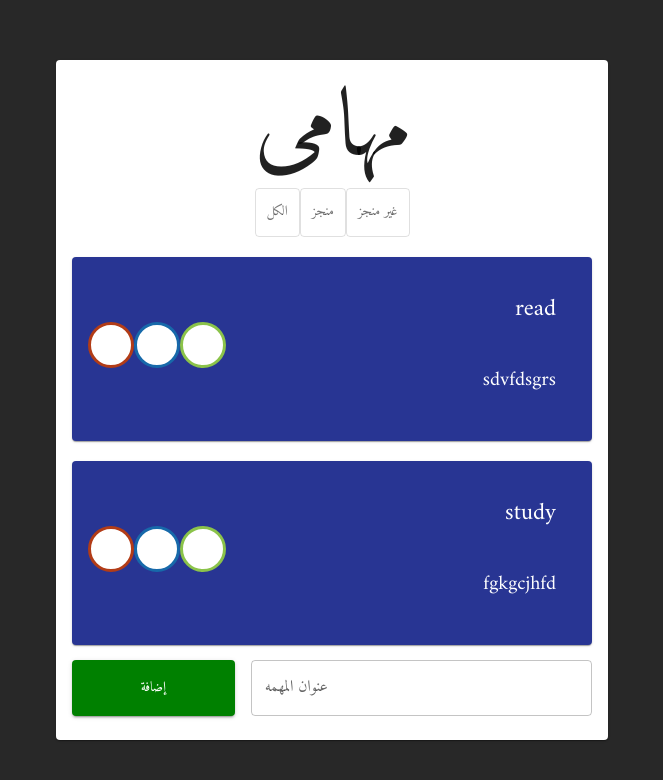
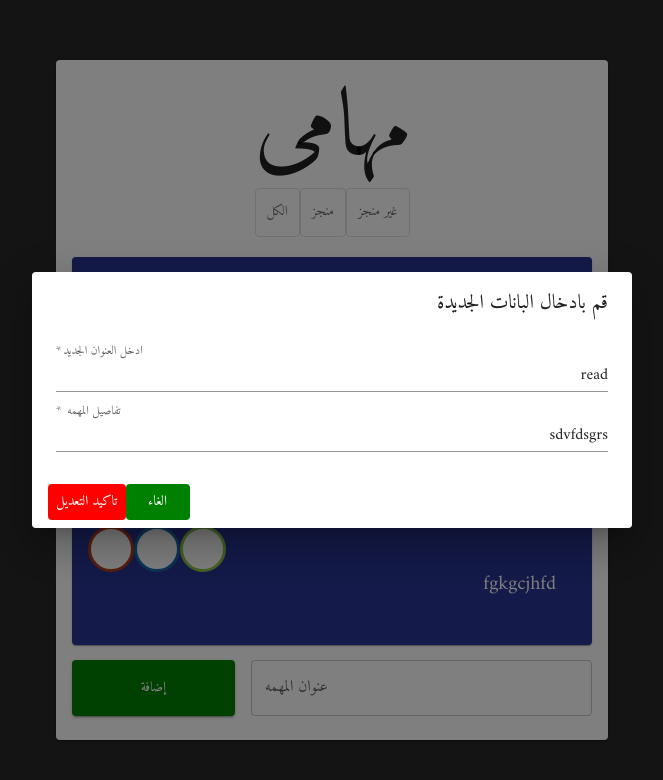
Before and after one commit to abdozayan12/Todo-List-Project, a React (Create React App) app: page / in a window 1280 px wide. Both pictures are taken after a click on the button 465 px from the left and 344 px from the top of the page. Shown: the top 780 px of the page, without its empty margins (308-971 px from the left). Built offline with nearby package versions, Linux system fonts and the light colour scheme; some icons are missing.

Commit message:
Add Edit Functionality

```diff
--- a/src/component/Todo.js
+++ b/src/component/Todo.js
@@ -15,10 +15,12 @@ import DialogContent from "@mui/material/DialogContent";
 import DialogContentText from "@mui/material/DialogContentText";
 import DialogTitle from "@mui/material/DialogTitle";
 import Button from "@mui/material/Button";
-import { red } from "@mui/material/colors";
+import TextField from "@mui/material/TextField";
 
 export default function Todo({ id, title, body, isComplete }) {
   const [showDeleteDialog, setShowDeleteDialog] = useState(false);
+  const [showUpdateDialog, setShowUpdateDialog] = useState(false);
+  const [updatedTodo, setUpdatedTodo] = useState({ title: "", body: "" });
   const { todos, setToDos } = useContext(TodoContext);
 
   function handleCheckClick(todoId) {
@@ -35,24 +37,44 @@ export default function Todo({ id, title, body, isComplete }) {
     setShowDeleteDialog(true);
   }
 
-  function handleClose() {
+  function handleEdite(id) {
+    const current = todos.find((t) => t.id === id);
+    setUpdatedTodo({ title: current.title, body: current.body });
+    setShowUpdateDialog(true);
+  }
+
+  function handleDeleteClose() {
     setShowDeleteDialog(false);
   }
 
+  function handleUpdateClose() {
+    setShowUpdateDialog(false);
+  }
+
   function handleConfirmDelete(todoId) {
-    const updatedTodos = todos.filter((t) => {
+    const updatedTodosAfterDelete = todos.filter((t) => {
+      return t.id !== todoId;
+    });
+    setToDos(updatedTodosAfterDelete);
+  }
 
-        return t.id !== todoId;
-
+  function handleConfirmUpdate(todoId) {
+    const updatedTodos = todos.map((t) => {
+      if (t.id === todoId) {
+        return { ...t, title: updatedTodo.title, body: updatedTodo.body };
+      }
+      return t;
     });
     setToDos(updatedTodos);
+    setShowUpdateDialog(false); // close dialog after update
   }
 
   return (
     <>
+      {/* delete Dialog */}
       <Dialog
         style={{ direction: "rtl" }}
-        onClose={handleClose}
+        onClose={handleDeleteClose}
         open={showDeleteDialog}
         aria-labelledby="alert-dialog-title"
         aria-describedby="alert-dialog-description"
@@ -69,7 +91,7 @@ export default function Todo({ id, title, body, isComplete }) {
           <Button
             className="iconBtn"
             style={{ backgroundColor: "green", color: "white" }}
-            onClick={handleClose}
+            onClick={handleDeleteClose}
           >
             الغاء
           </Button>
@@ -85,6 +107,72 @@ export default function Todo({ id, title, body, isComplete }) {
           </Button>
         </DialogActions>
       </Dialog>
+      {/* delete Dialog */}
+
+      {/* edite Dialog */}
+      <Dialog
+        style={{ direction: "rtl" }}
+        onClose={handleUpdateClose}
+        open={showUpdateDialog}
+        aria-labelledby="alert-dialog-title"
+        aria-describedby="alert-dialog-description"
+      >
+        <DialogTitle id="alert-dialog-title">
+          قم بادخال البانات الجديدة
+        </DialogTitle>
+        <DialogContent>
+          <TextField
+            autoFocus
+            required
+            margin="dense"
+            id="name"
+            name="title"
+            label="ادخل العنوان الجديد"
+            type="text"
+            fullWidth
+            variant="standard"
+            value={updatedTodo.title}
+            onChange={(e) => {
+              setUpdatedTodo({ ...updatedTodo, title: e.target.value });
+            }}
+          />
+          <TextField
+            autoFocus
+            required
+            margin="dense"
+            id="body"
+            name="body"
+            label="تفاصيل المهمه "
+            type="text"
+            fullWidth
+            variant="standard"
+            value={updatedTodo.body}
+            onChange={(e) => {
+              setUpdatedTodo({ ...updatedTodo, body: e.target.value });
+            }}
+          />
+        </DialogContent>
+        <DialogActions>
+          <Button
+            className="iconBtn"
+            style={{ backgroundColor: "green", color: "white" }}
+            onClick={handleUpdateClose}
+          >
+            الغاء
+          </Button>
+          <Button
+            className="iconBtn"
+            style={{ backgroundColor: "red", color: "white" }}
+            autoFocus
+            onClick={() => {
+              handleConfirmUpdate(id);
+            }}
+          >
+            تاكيد التعديل
+          </Button>
+        </DialogActions>
+      </Dialog>
+      {/* edite Dialog */}
       <Card
         sx={{
           minWidth: 275,
@@ -130,6 +218,7 @@ export default function Todo({ id, title, body, isComplete }) {
                   color: "#1769aa",
                   border: "solid #1769aa 3px",
                 }}
+                onClick={() => handleEdite(id)}
               >
                 <EditIcon />
               </IconButton>
```
